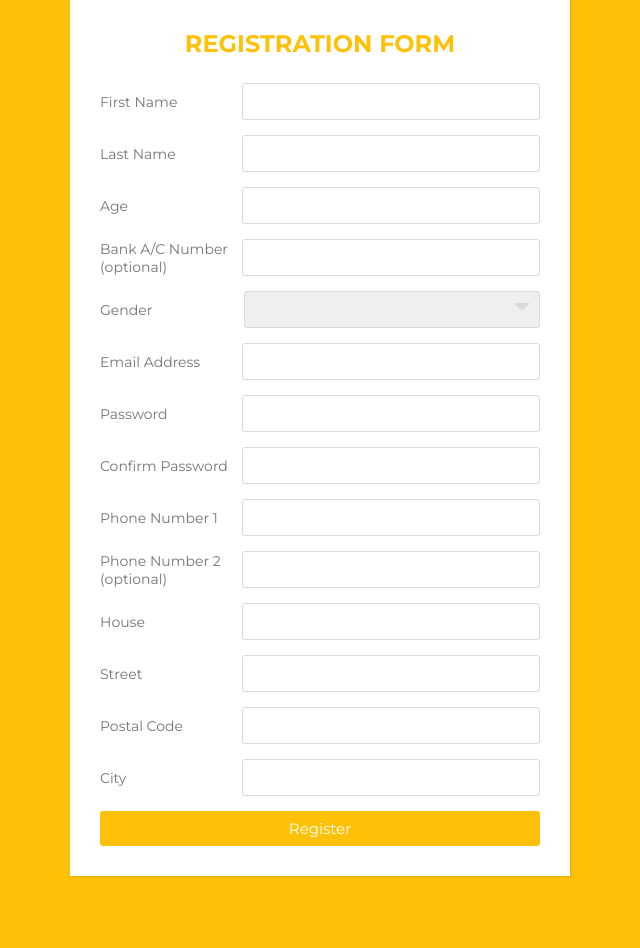
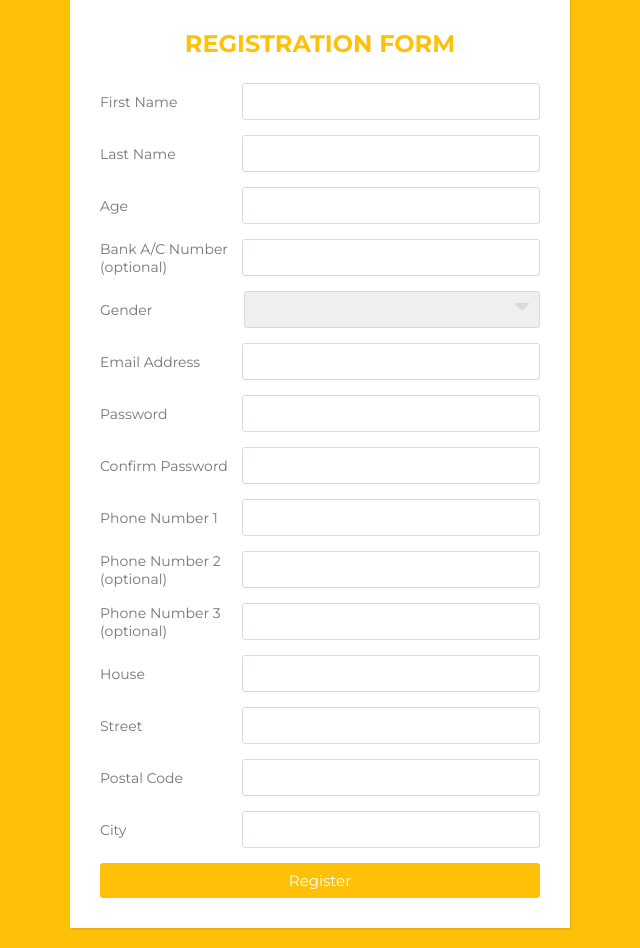
Before and after one commit to ksaifahmed/db_project_oracle_django, a Django app: page /register/ in a window 1280 px wide. Shown: the part 21-969 px from the top of the page, without its empty margins (320-960 px from the left). Before the commit the page ends 898 px from the top, so only its background shows below. Run offline with Django 3.2, Linux system fonts and the light colour scheme.

Commit message:
ridwan's register views added

```diff
--- a/register/static/register/script.js
+++ b/register/static/register/script.js
@@ -11,3 +11,30 @@ function validatePassword(){
 
 password.onchange = validatePassword;
 confirm_password.onkeyup = validatePassword;
+
+
+var phone1 = document.getElementById("phone1")
+  , phone2 = document.getElementById("phone2")
+    ,phone3 = document.getElementById("phone3");
+
+function validatePhone(){
+  if(phone1.value == phone2.value) {
+    phone2.setCustomValidity("Same Phone Number Given");
+  }
+  else if(phone1.value == phone3.value || phone2.value == phone3.value)
+  {
+    phone3.setCustomValidity("Same Phone Number Given");
+    phone2.setCustomValidity('');
+  }
+  else {
+    phone2.setCustomValidity('');
+    phone3.setCustomValidity('');
+  }
+}
+
+password.onchange = validatePassword;
+confirm_password.onkeyup = validatePassword;
+
+phone1.onchange = validatePhone;
+phone2.onkeyup = validatePhone;
+phone3.onkeyup = validatePhone;
--- a/register/views.py
+++ b/register/views.py
@@ -1,12 +1,24 @@
-from django.http import HttpResponse
 from django.shortcuts import render
 from django.db import connection
+from django.shortcuts import redirect
+from django.http import JsonResponse, HttpResponse
+import login.views as loginview
+
+
+def response_email(request):
+    data = {'response': 'EMAIL already in use'}
+    return JsonResponse(data)
+
+
+def response_phone(request):
+    data = {'response': 'Phone Number already in use'}
+    return JsonResponse(data)
 
 
 def load_data(request):
-    cursor = connection.cursor()
 
     if request.method == 'POST':
+        cursor = connection.cursor()
         first_name = request.POST['first_name']
         last_name = request.POST['last_name']
         age = request.POST['age']
@@ -18,35 +30,94 @@ def load_data(request):
         street = request.POST['street']
         postal_code = request.POST['postal_code']
         city = request.POST['city']
-        phone_num_1 = request.POST['phone_number_1']
-        phone_num_2 = request.POST['phone_number_2']
+        phone_number = request.POST['phone_number']
+        phone_number2 = request.POST['phone_number2']
+        phone_number3 = request.POST['phone_number3']
 
-        phone_num_1 = str(phone_num_1)
-        phone_num_2 = str(phone_num_2)
+        eligible = True
 
-        # checking whether email exists:
-        sql = "SELECT PHONE_NUMBER FROM CUSTOMER_PHONE WHERE PHONE_NUMBER = " + phone_num_1 + ";"
+        # check email separately:
+        # used specific sql which retrieves one email only
+        sql = "SELECT EMAIL FROM CUSTOMER WHERE EMAIL = '" + email + "';"
         cursor.execute(sql)
-        if cursor.rowcount == 0:
-            return HttpResponse('Phone Number Already In Use')
+        Emails = cursor.fetchall()
+        email_fetched = ""
+        if cursor.rowcount > 0:
+            email_fetched = [x[0] for x in Emails]
+            email_fetched = str(email_fetched[0])
+        if email_fetched == email:
+            eligible = False
+            return HttpResponse('Email already in use')
 
-        # new customer_id(pk) is max(id)+1
-        sql = "SELECT MAX(CUSTOMER_ID) FROM CUSTOMER;"
+        # check phone1 separately:
+        # used specific sql which retrieves one phone only
+        sql = "SELECT PHONE_NUMBER FROM CUSTOMER_PHONE WHERE PHONE_NUMBER = '" + phone_number + "';"
+        cursor.execute(sql)
+        number1 = cursor.fetchall()
+        number_fetched = -1
+        if cursor.rowcount > 0:
+            number_fetched = [x[0] for x in number1]
+            number_fetched = str(number_fetched[0])
+        if number_fetched == phone_number:
+            eligible = False
+            return HttpResponse('Phone Number 1 Already in use')
+
+        # same as above phone number1:
+        if phone_number2 != "":
+            sql = "SELECT PHONE_NUMBER FROM CUSTOMER_PHONE WHERE PHONE_NUMBER = '" + phone_number2 + "';"
+            cursor.execute(sql)
+            number2 = cursor.fetchall()
+            number_fetched = -1
+            if cursor.rowcount > 0:
+                number_fetched = [x[0] for x in number2]
+                number_fetched = str(number_fetched[0])
+            if number_fetched == phone_number2:
+                eligible = False
+                return HttpResponse('Phone Number 2 Already in use')
+
+        # same as above phone number1:
+        if phone_number3 != "":
+            sql = "SELECT PHONE_NUMBER FROM CUSTOMER_PHONE WHERE PHONE_NUMBER = '" + phone_number3 + "';"
+            cursor.execute(sql)
+            number3 = cursor.fetchall()
+            number_fetched = -1
+            if cursor.rowcount > 0:
+                number_fetched = [x[0] for x in number3]
+                number_fetched = str(number_fetched[0])
+            if number_fetched == phone_number3:
+                eligible = False
+                return HttpResponse('Phone Number 3 Already in use')
+
+        sql = "SELECT MAX(CUSTOMER_ID) FROM CUSTOMER"
         cursor.execute(sql)
         val = cursor.fetchall()
-        max_id = 0
+        cid = 0
         for x in val:
-            max_id = x[0]
-        max_id +=1
-
-        # inserting into customer table:
-        new_id = str(max_id)
+            cid = x[0]
+        cid += 1
+        cid = str(cid)
         age = str(age)
         postal_code = str(postal_code)
         bank = str(bank)
-        sql = "INSERT INTO CUSTOMER(CUSTOMER_ID,FIRST_NAME,LAST_NAME,AGE,BANK_ACCOUNT,GENDER,EMAIL,PASSWORD,HOUSE_NO,STREET,POSTAL_CODE,CITY) VALUES(" + new_id + ", '" + first_name + "', '" + last_name + "', " + age + ", " + bank + ", '" + gender + "', '" + email + "', '" + password + "', '" + house + "', '" + street + "', " + postal_code + ", '" + city + "');"
-        cursor.execute(sql)
-        cursor.close()
-        return render(request, 'register.html')
+
+        # tui customer data insert korsish even when phone number exists, i fixed
+        # shob thik holey customer table e age insert erpor phone_table e insert
+        if eligible:
+            sql = "INSERT INTO CUSTOMER(CUSTOMER_ID,FIRST_NAME,LAST_NAME,AGE,BANK_ACCOUNT,GENDER,EMAIL,PASSWORD,HOUSE_NO,STREET,POSTAL_CODE,CITY) VALUES(" + cid + ", '" + first_name + "', '" + last_name + "', " + age + ", " + bank + ", '" + gender + "', '" + email + "', '" + password + "', '" + house + "', '" + street + "', " + postal_code + ", '" + city + "');"
+            cursor.execute(sql)
+
+            sql = "INSERT INTO CUSTOMER_PHONE(PHONE_NUMBER,CUSTOMER_ID) VALUES(" + phone_number + ", " + cid + ");"
+            cursor.execute(sql)
+
+            if phone_number2 != "":
+                sql = "INSERT INTO CUSTOMER_PHONE(PHONE_NUMBER,CUSTOMER_ID) VALUES(" + phone_number2 + ", " + cid + ");"
+                cursor.execute(sql)
+
+            if phone_number3 != "":
+                sql = "INSERT INTO CUSTOMER_PHONE(PHONE_NUMBER,CUSTOMER_ID) VALUES(" + phone_number3 + ", " + cid + ");"
+                cursor.execute(sql)
+
+        return redirect(loginview.load_login)  # sends to login when registered
+
     else:
         return render(request, 'register.html')
--- a/templates/register.html
+++ b/templates/register.html
@@ -41,16 +41,18 @@
                 <div class="custom_select">
                     <select name="gender" required>
                         <option value=""></option>
-                        <option value="MALE">Male</option>
-                        <option value="FEMALE">Female</option>
+                        <option value="male">Male</option>
+                        <option value="female">Female</option>
                     </select>
                 </div>
             </div>
 
             <div class="inputfield">
                 <label>Email Address</label>
-                <input type="email" class="input" name="email" required>
+                <input type="email" class="input" name="email" id="email_id" required>
             </div>
+
+            <p id="email_prompt"></p>
 
             <div class="inputfield">
                 <label>Password</label>
@@ -64,12 +66,17 @@
 
             <div class="inputfield">
                 <label>Phone Number 1</label>
-                <input id="phone1" type="number" class="input" name="phone_number_1" required>
+                <input id="phone1" type="number" class="input" name="phone_number" required>
             </div>
 
             <div class="inputfield">
                 <label>Phone Number 2 (optional)</label>
-                <input id="phone2" type="number" class="input" name="phone_number_2">
+                <input id="phone2" type="number" class="input" name="phone_number2">
+            </div>
+
+            <div class="inputfield">
+                <label>Phone Number 3 (optional)</label>
+                <input id="phone3" type="number" class="input" name="phone_number3">
             </div>
 
             <div class="inputfield">
@@ -93,7 +100,7 @@
             </div>
 
             <div class="inputfield">
-                <input type="submit" value="Register" class="btn">
+                <input type="submit" value="Register" class="btn" id="send" onClick="setTimeout(window.close, 10);">
             </div>
 
         </form>
@@ -101,6 +108,23 @@
     </div>
 
     <script type="text/javascript" src="{% static 'register/script.js' %}"></script>
+    <!--
+    <script>
+        $("#send").click(function () {
+        var input = $('#email_id').val();
+
+        $.ajax({
+            url: '',
+            data: {
+            'inputValue': input
+            },
+            dataType: 'json',
+            success: function (data) {
+                document.getElementById('email_prompt').innerHTML = data["response"];
+            }
+      });
+    });
+    </script> -->
 
 </body>
 </html>
```
Also changed, not shown: login/views.py (+47 -3 lines), templates/login.html (+21 -2 lines).
